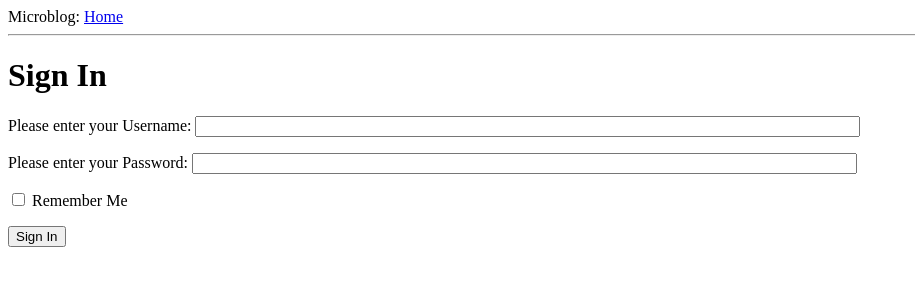
After one commit to shanming0829/flask_tutorial, a Flask app: template app/templates/login_user.html in a window 1280 px wide. The commit adds this page. Shown: the top 300 px of the page, without its empty margins (0-915 px from the left). Run offline with Flask 2, Linux system fonts and the light colour scheme; the template is opened without the code that fills it: values that come from a table or form of the project are taken from there, others are empty.

Commit message:
Remove OPENID and add username & password verification.

```diff
--- a/app/__init__.py
+++ b/app/__init__.py
@@ -15,7 +15,7 @@ db = SQLAlchemy(app)
 
 lm = LoginManager(app)
 lm.login_view = 'login'
-oid = OpenID(app, app.config['OPENID_TMP'])
+# oid = OpenID(app, app.config['OPENID_TMP'])
 
 from app import views
 from app import models
--- a/app/forms.py
+++ b/app/forms.py
@@ -1,5 +1,5 @@
 from flask_wtf import FlaskForm
-from wtforms import StringField, BooleanField
+from wtforms import StringField, BooleanField, PasswordField
 from wtforms.validators import DataRequired
 
 
@@ -7,3 +7,9 @@ class LoginForm(FlaskForm):
     """docstring for LoginForm"""
     openid = StringField('openid', validators=[DataRequired()])
     remember_me = BooleanField('remember_me', default=False)
+
+
+class LoginUserForm(FlaskForm):
+    username = StringField('Username', validators=[DataRequired('Username is needed.')])
+    password = PasswordField('Password', validators=[DataRequired('Username is needed.')])
+    remember_me = BooleanField('remember_me', default=False)
--- a/app/models.py
+++ b/app/models.py
@@ -7,7 +7,8 @@ __authors__ = "Shanming Liu"
 
 class User(db.Model):
     id = db.Column(db.Integer, primary_key=True)
-    nickname = db.Column(db.String(64), index=True, unique=True)
+    username = db.Column(db.String(64), index=True, unique=True)
+    password = db.Column(db.String(64), index=True, unique=True)
     email = db.Column(db.String(120), index=True, unique=True)
     posts = db.relationship('Post', backref='author', lazy='dynamic')
 
@@ -31,7 +32,7 @@ class User(db.Model):
             return str(self.id)
 
     def __repr__(self):
-        return '<User %r>' % self.nickname
+        return '<User %r>' % self.username
 
 
 class Post(db.Model):
--- a/app/templates/index.html
+++ b/app/templates/index.html
@@ -1,6 +1,6 @@
 {% extends "base.html" %}
 {% block content %}
-<h1>Hi, {{ user.nickname }}!</h1>
+<h1>Hi, {{ user.username }}!</h1>
 {% for post in posts %}
 <div>
     <p>
--- /dev/null
+++ b/app/templates/login_user.html
@@ -0,0 +1,32 @@
+{% extends "base.html" %}
+
+
+{% block content %}
+    <script type="text/javascript">
+        function set_openid(openid, pr) {
+            var username_match = openid.search('<username>');
+            if (username_match != -1) {
+                // openid requires username
+                var user_name = prompt('Enter your ' + pr + ' username');
+                openid = openid.substr(0, username_match) + user_name
+            }
+            var login_form = document.forms['login'];
+            login_form.elements['openid'].value = openid
+        }
+    </script>
+
+    <h1>Sign In</h1>
+    <form action="" method="post" name="login">
+        {{ form.hidden_tag() }}
+        <p>
+            Please enter your Username: {{ form.username(size=80) }}<br>
+        </p>
+        <p>
+            Please enter your Password: {{ form.password(size=80) }}<br>
+        </p>
+        <p>{{ form.remember_me }} Remember Me</p>
+        <p>
+            <input type="submit" value="Sign In">
+        </p>
+    </form>
+{% endblock %}
--- a/app/views.py
+++ b/app/views.py
@@ -1,11 +1,11 @@
 # -*- coding: UTF-8 -*-
 from __future__ import unicode_literals
 
-from flask import render_template, flash, redirect, session, url_for, request, g
+from flask import render_template, redirect, session, url_for, request, g
 from flask_login import login_user, logout_user, current_user, login_required
 
-from app import app, lm, db, oid
-from app.forms import LoginForm
+from app import app, lm
+from app.forms import LoginUserForm
 from app.models import User
 
 __authors__ = "Shanming Liu"
@@ -34,35 +34,30 @@ def index():
 
 
 @app.route('/login', methods=['GET', 'POST'])
-@oid.loginhandler
 def login():
     if g.user is not None and g.user.is_authenticated:
         return redirect(url_for('index'))
 
-    form = LoginForm()
+    form = LoginUserForm()
     if form.validate_on_submit():
         session['remember_me'] = form.remember_me.data
-        return oid.try_login(form.openid.data, ask_for=['nickname', 'email'])
-    return render_template('login.html',
+        if verify_user_info(form.username.data, form.password.data):
+            return after_login(form)
+    return render_template('login_user.html',
                            title='Sign In',
-                           form=form,
-                           providers=app.config['OPENID_PROVIDERS'])
+                           form=form
+                           )
 
 
-@oid.after_login
-def after_login(resp):
-    if resp.email is None or resp.email == "":
-        flash('Invalid login. Please try again.')
-        return redirect(url_for('login'))
+def verify_user_info(username, password):
+    db_user = User.query.filter_by(username=username).first()
+    if db_user.password == password:
+        return True
+    return False
 
-    user = User.query.filter_by(email=resp.email).first()
-    if user is None:
-        nickname = resp.nickname
-        if nickname is None or nickname == "":
-            nickname = resp.email.split('@')[0]
-        user = User(nickname=nickname, email=resp.email)
-        db.session.add(user)
-        db.session.commit()
+
+def after_login(form):
+    user = User.query.filter_by(username=form.username.data).first()
     remember_me = False
     if 'remember_me' in session:
         remember_me = session['remember_me']
```
Also changed, not shown: fake_data.py (+8 -2 lines).
